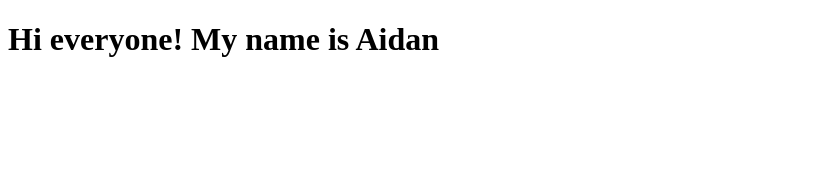
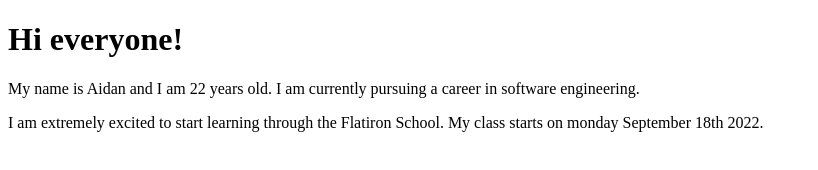
Before and after one commit to Oauit/about-me-website, a plain HTML site: page index.html in a window 1280 px wide. Shown: the whole page, without its empty margins (0-818 px from the left). Drawn offline with Linux system fonts and the light colour scheme.

Commit message:
first content draft

```diff
--- a/index.html
+++ b/index.html
@@ -1,9 +1,13 @@
 <!DOCTYPE html>
 <html lang="en">
   <head>
+    <link rel="stylesheet" href="style.css" />
     <title>My Life</title>
   </head>
   <body>
-    <h1>Hi everyone! My name is Aidan</h1>
+    <h1>Hi everyone! </h1>
+    <p> My name is Aidan and I am 22 years old. I am currently pursuing a career in software engineering.</p>
+    <p> I am extremely excited to start learning through the Flatiron School. My class starts on monday September 18th 2022.</p>
+    <p></p>
   </body>
 </html>
--- /dev/null
+++ b/style.css
@@ -0,0 +1,3 @@
+body {
+    background:  light grey;
+}
```
